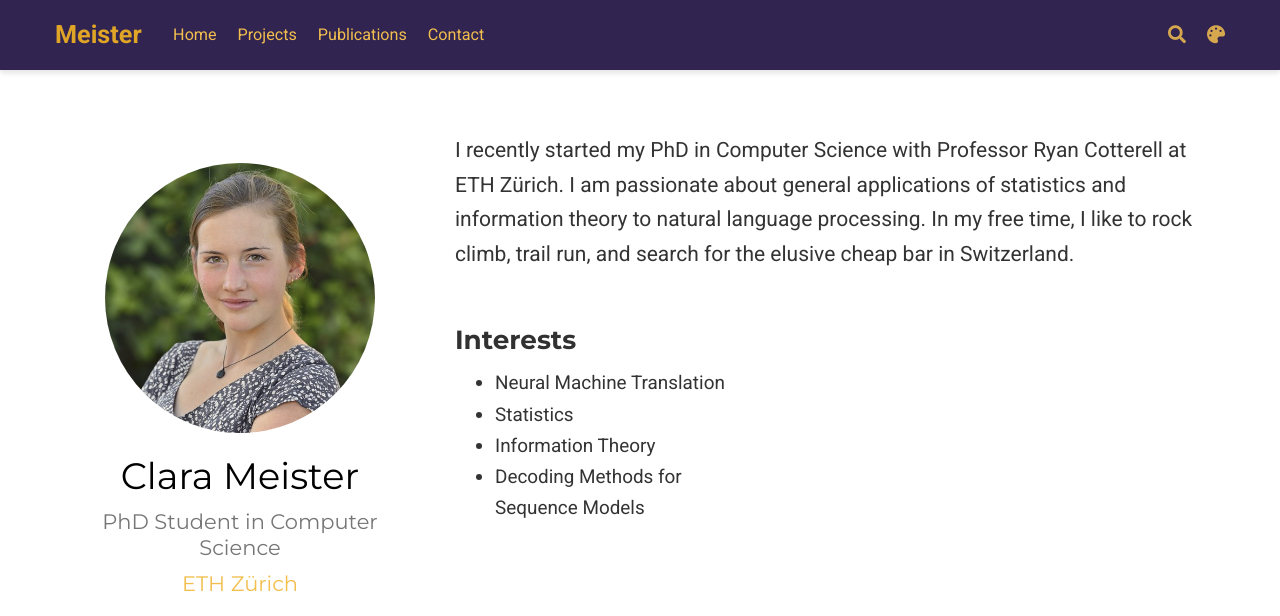
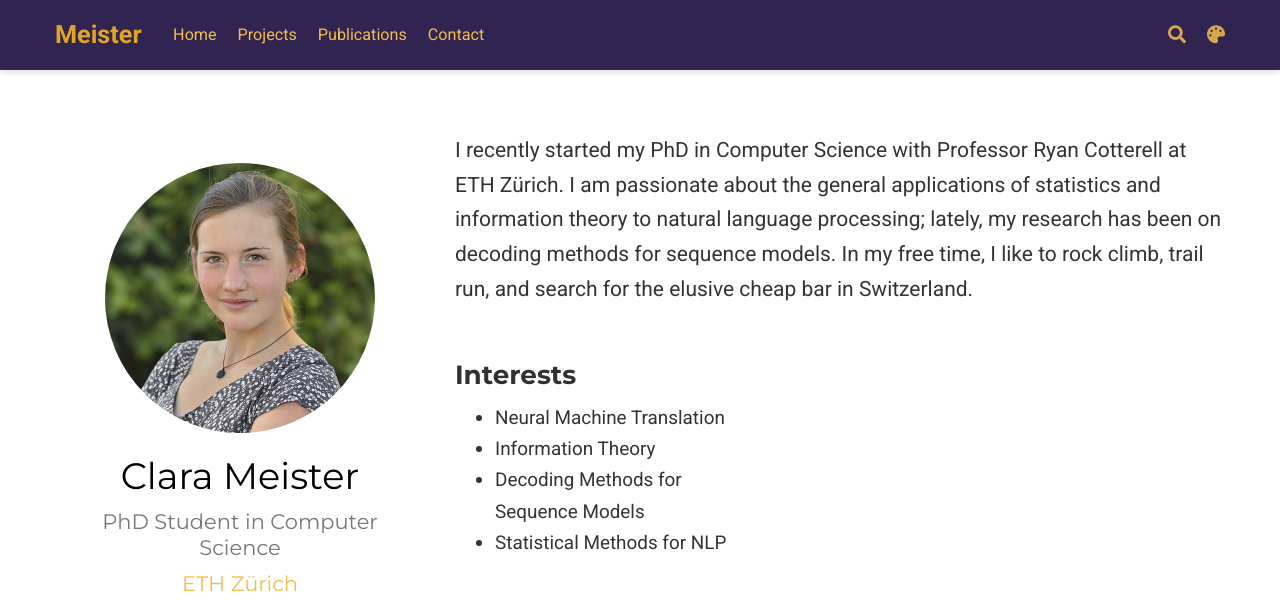
Before and after one commit to cimeister/cimeister.github.io, a plain HTML site: page authors/admin/index.html in a window 1280 px wide. Shown: the top 616 px of the page. Drawn offline with nearby package versions, Linux system fonts and the light colour scheme; some packages are replaced by stand-ins of ours; some icons are missing.

Commit message:
updating bio

```diff
--- a/authors/admin/index.html
+++ b/authors/admin/index.html
@@ -595,7 +595,7 @@
 
 
 
-    <p>I recently started my PhD in Computer Science with Professor Ryan Cotterell at ETH Zürich. I am passionate about general applications of statistics and information theory to natural language processing. In my free time, I like to rock climb, trail run, and search for the elusive cheap bar in Switzerland.</p>
+    <p>I recently started my PhD in Computer Science with Professor Ryan Cotterell at ETH Zürich. I am passionate about the general applications of statistics and information theory to natural language processing; lately, my research has been on decoding methods for sequence models. In my free time, I like to rock climb, trail run, and search for the elusive cheap bar in Switzerland.</p>
 
 
     <div class="row">
@@ -607,11 +607,11 @@
 
           <li>Neural Machine Translation</li>
 
-          <li>Statistics</li>
-
           <li>Information Theory</li>
 
           <li>Decoding Methods for Sequence Models</li>
+
+          <li>Statistical Methods for NLP</li>
 
         </ul>
       </div>
--- a/authors/index.xml
+++ b/authors/index.xml
@@ -17,7 +17,7 @@
       <link>https://cimeister.github.io/authors/admin/</link>
       <pubDate>Mon, 01 Jan 0001 00:00:00 +0000</pubDate>
       <guid>https://cimeister.github.io/authors/admin/</guid>
-      <description>&lt;p&gt;I recently started my PhD in Computer Science with Professor Ryan Cotterell at ETH Zürich. I am passionate about general applications of statistics and information theory to natural language processing. In my free time, I like to rock climb, trail run, and search for the elusive cheap bar in Switzerland.&lt;/p&gt;
+      <description>&lt;p&gt;I recently started my PhD in Computer Science with Professor Ryan Cotterell at ETH Zürich. I am passionate about the general applications of statistics and information theory to natural language processing; lately, my research has been on decoding methods for sequence models. In my free time, I like to rock climb, trail run, and search for the elusive cheap bar in Switzerland.&lt;/p&gt;
 </description>
     </item>
 
--- a/index.json
+++ b/index.json
@@ -1 +1 @@
-[{"authors":["admin"],"categories":null,"content":"I recently started my PhD in Computer Science with Professor Ryan Cotterell at ETH Zürich. I am passionate about general applications of statistics and information theory to natural language processing. In my free time, I like to rock climb, trail run, and search for the elusive cheap bar in Switzerland.\n","date":-62135596800,"expirydate":-62135596800,"kind":"taxonomy","lang":"en","lastmod":-62135596800,"objectID":"2525497d367e79493fd32b198b28f040","permalink":"https://cimeister.github.io/authors/admin/","publishdate":"0001-01-01T00:00:00Z","relpermalink":"/authors/admin/","section":"authors","summary":"I recently started my PhD in Computer Science with Professor Ryan Cotterell at ETH Zürich. I am passionate about general applications of statistics and information theory to natural language processing. In my free time, I like to rock climb, trail run, and search for the elusive cheap bar in Switzerland.","tags":null,"title":"Clara Meister","type":"authors"}]
+[{"authors":["admin"],"categories":null,"content":"I recently started my PhD in Computer Science with Professor Ryan Cotterell at ETH Zürich. I am passionate about the general applications of statistics and information theory to natural language processing; lately, my research has been on decoding methods for sequence models. In my free time, I like to rock climb, trail run, and search for the elusive cheap bar in Switzerland.\n","date":-62135596800,"expirydate":-62135596800,"kind":"taxonomy","lang":"en","lastmod":-62135596800,"objectID":"2525497d367e79493fd32b198b28f040","permalink":"https://cimeister.github.io/authors/admin/","publishdate":"0001-01-01T00:00:00Z","relpermalink":"/authors/admin/","section":"authors","summary":"I recently started my PhD in Computer Science with Professor Ryan Cotterell at ETH Zürich. I am passionate about the general applications of statistics and information theory to natural language processing; lately, my research has been on decoding methods for sequence models.","tags":null,"title":"Clara Meister","type":"authors"}]
```
Also changed, not shown: index.html (+3 -3 lines).
